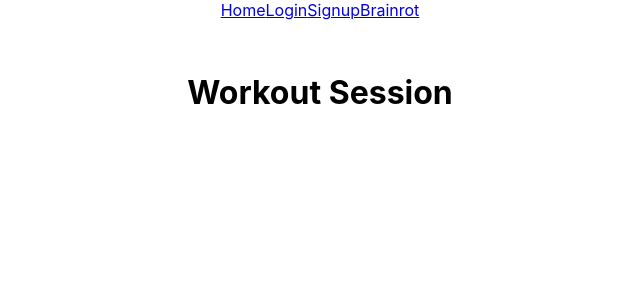
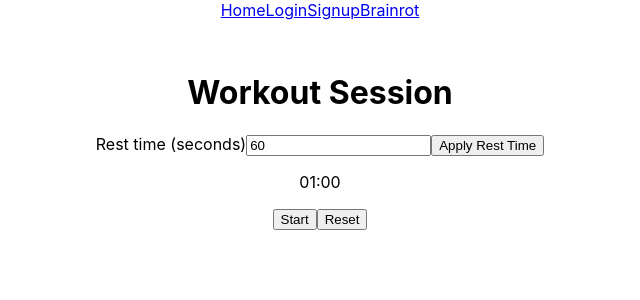
Before and after one commit to ufosc/OSC_Workout_App, a React (Create React App) app: page /session in a window 1280 px wide. Shown: the top 300 px of the page, without its empty margins (320-960 px from the left). Built offline with nearby package versions, Linux system fonts and the light colour scheme.

Commit message:
Add adjustable rest timer

```diff
--- a/src/Components/Session.jsx
+++ b/src/Components/Session.jsx
@@ -1,10 +1,11 @@
 // current session the user will be working on during their workout, where they will log what exersises and weight they are perorming
-
+import Timer from "./Timer";
 
 function Session() {
     return(
         <div style={{textAlign: "center", padding:"2rem" }}>
             <h1>Workout Session</h1>
+            <Timer/>
         </div>
     );
 }
--- /dev/null
+++ b/src/Components/Timer.jsx
@@ -0,0 +1,78 @@
+import { useEffect, useState } from 'react';
+
+function Timer({ initialSeconds = 60 }) {
+	const startingSeconds = Number.isFinite(initialSeconds)
+		? Math.max(0, Math.floor(initialSeconds))
+		: 60;
+	const [restSeconds, setRestSeconds] = useState(startingSeconds);
+	const [seconds, setSeconds] = useState(startingSeconds);
+	const [isRunning, setIsRunning] = useState(false);
+
+	useEffect(() => {
+		if (!isRunning || seconds === 0) {
+			return undefined;
+		}
+
+		const intervalId = window.setInterval(() => {
+			setSeconds((currentSeconds) => Math.max(0, currentSeconds - 1));
+		}, 1000);
+
+		return () => window.clearInterval(intervalId);
+	}, [isRunning, seconds]);
+
+	useEffect(() => {
+		if (seconds === 0) {
+			setIsRunning(false);
+		}
+	}, [seconds]);
+
+	const minutes = Math.floor(seconds / 60);
+	const remainingSeconds = seconds % 60;
+	const formattedTime = `${String(minutes).padStart(2, '0')}:${String(
+		remainingSeconds,
+	).padStart(2, '0')}`;
+
+	function resetTimer() {
+		setIsRunning(false);
+		setSeconds(restSeconds);
+	}
+
+	function applyRestTime() {
+		resetTimer();
+	}
+
+	return (
+		<section aria-label="Countdown timer">
+			<label htmlFor="rest-time">Rest time (seconds)</label>
+			<input
+				id="rest-time"
+				type="number"
+				min="0"
+				step="1"
+				value={restSeconds}
+				onChange={(event) => {
+					const value = Number(event.target.value);
+					if (Number.isFinite(value)) {
+						setRestSeconds(Math.max(0, Math.floor(value)));
+					}
+				}}
+			/>
+			<button type="button" onClick={applyRestTime}>
+				Apply Rest Time
+			</button>
+			<p aria-live="polite">{formattedTime}</p>
+			<button
+				type="button"
+				onClick={() => setIsRunning((running) => !running)}
+				disabled={seconds === 0}
+			>
+				{isRunning ? 'Pause' : 'Start'}
+			</button>
+			<button type="button" onClick={resetTimer}>
+				Reset
+			</button>
+		</section>
+	);
+}
+
+export default Timer;
```
